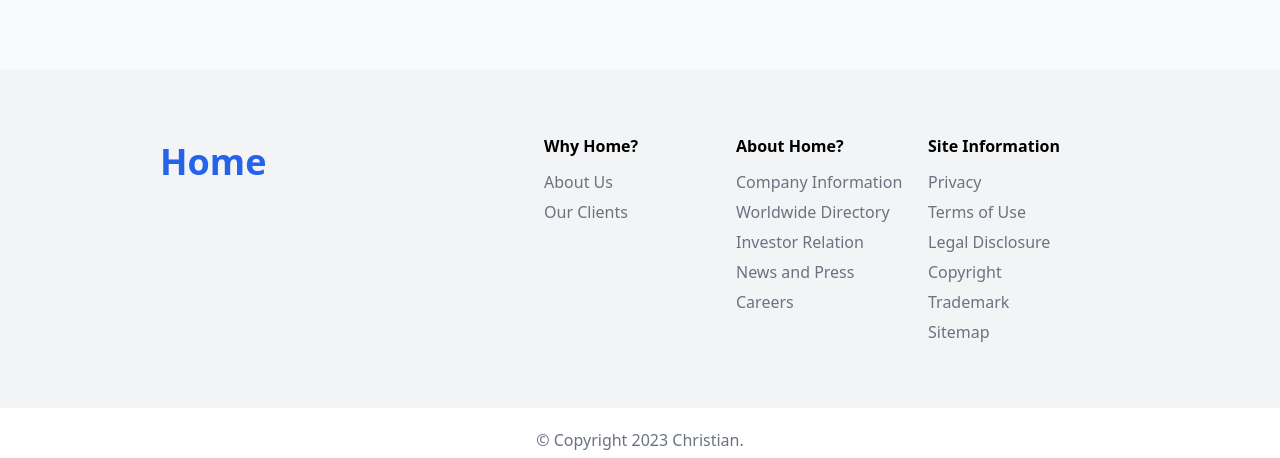
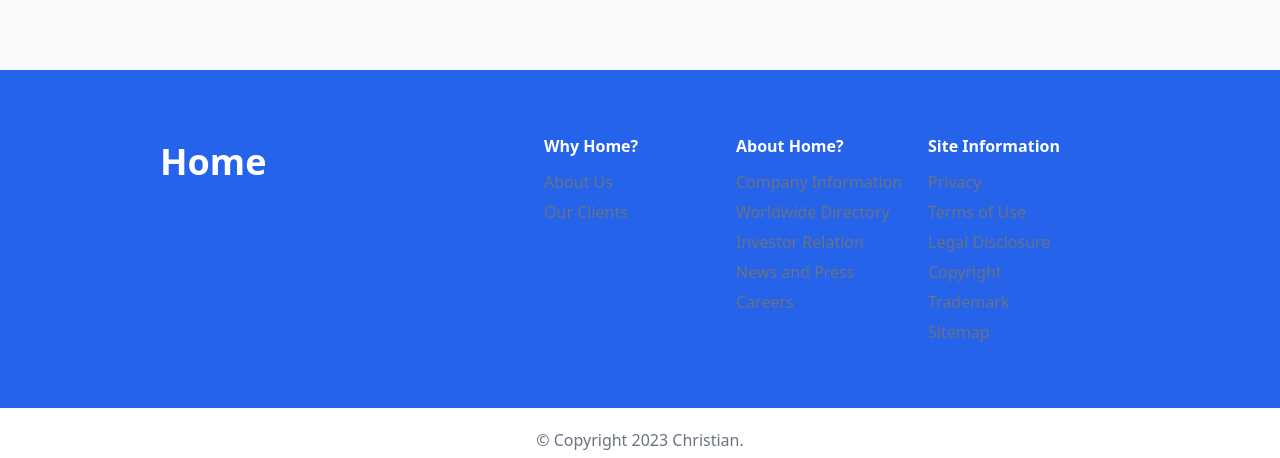
Before and after one commit to cehaaa/keda-tech-frontend-test, a React (Vite) app: page / in a window 1280 px wide. Shown: the part 3732-4190 px from the top of the page. Built offline with nearby package versions, Linux system fonts and the light colour scheme.

Commit message:
style: fix footer style

```diff
--- a/src/components/Basics/Footer/Footer.jsx
+++ b/src/components/Basics/Footer/Footer.jsx
@@ -7,10 +7,10 @@ import Hyperlink from "../Hyperlink/Hyperlink";
 const Footer = () => {
 	return (
 		<>
-			<footer className='bg-gray-100 py-16 text-black'>
+			<footer className='bg-blue-600 py-16 text-white'>
 				<div className='w-9/12 mx-auto grid grid-cols-1 md:grid-cols-5 items-start gap-y-10 md:gap-y-0'>
 					<div className='max-w-[500px] cols-span-1 md:col-span-2 '>
-						<Heading className='text-3xl text-blue-600'>Home</Heading>
+						<Heading className='text-3xl text-white'>Home</Heading>
 					</div>
 					<div>
 						<div className='font-semibold'>Why Home?</div>
```
